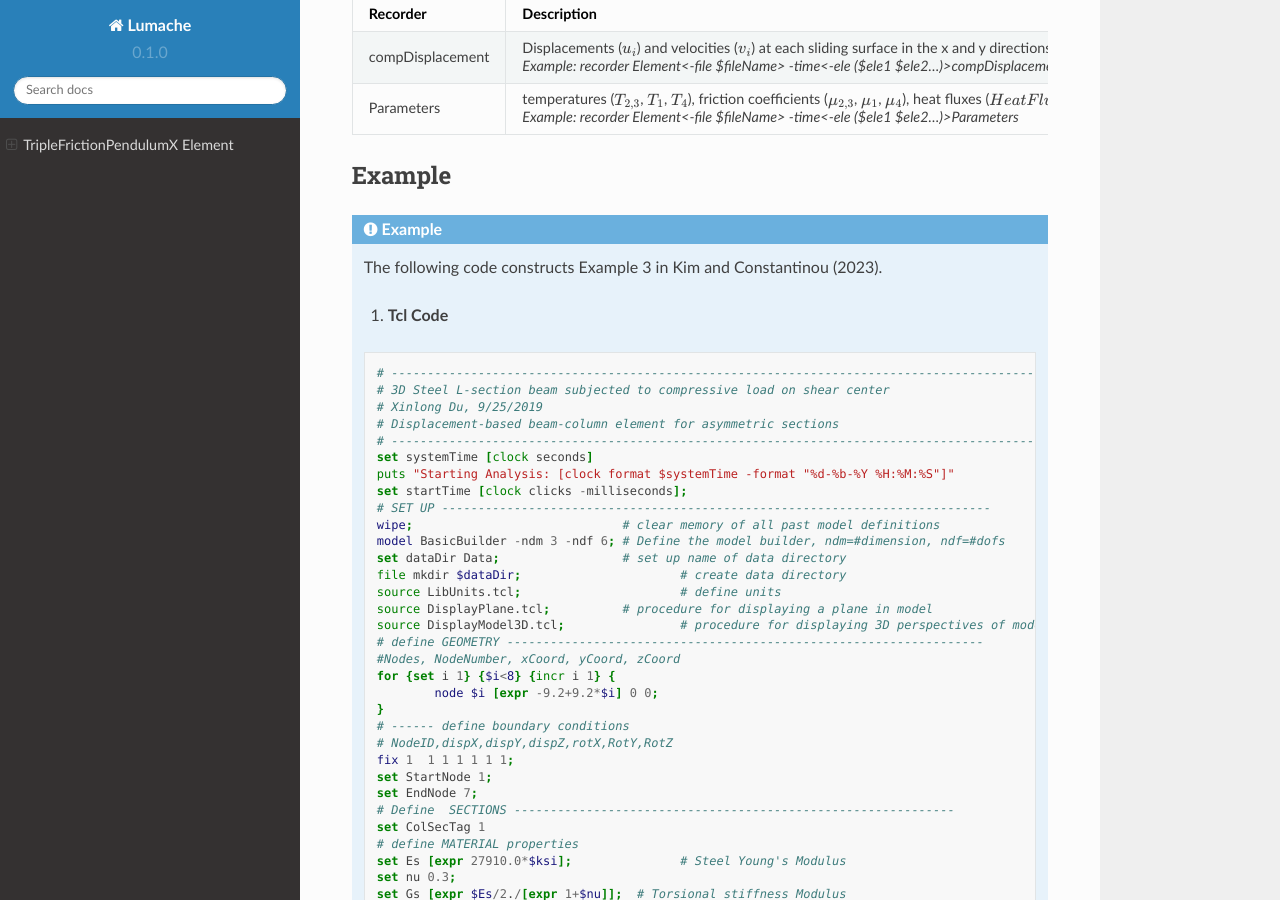
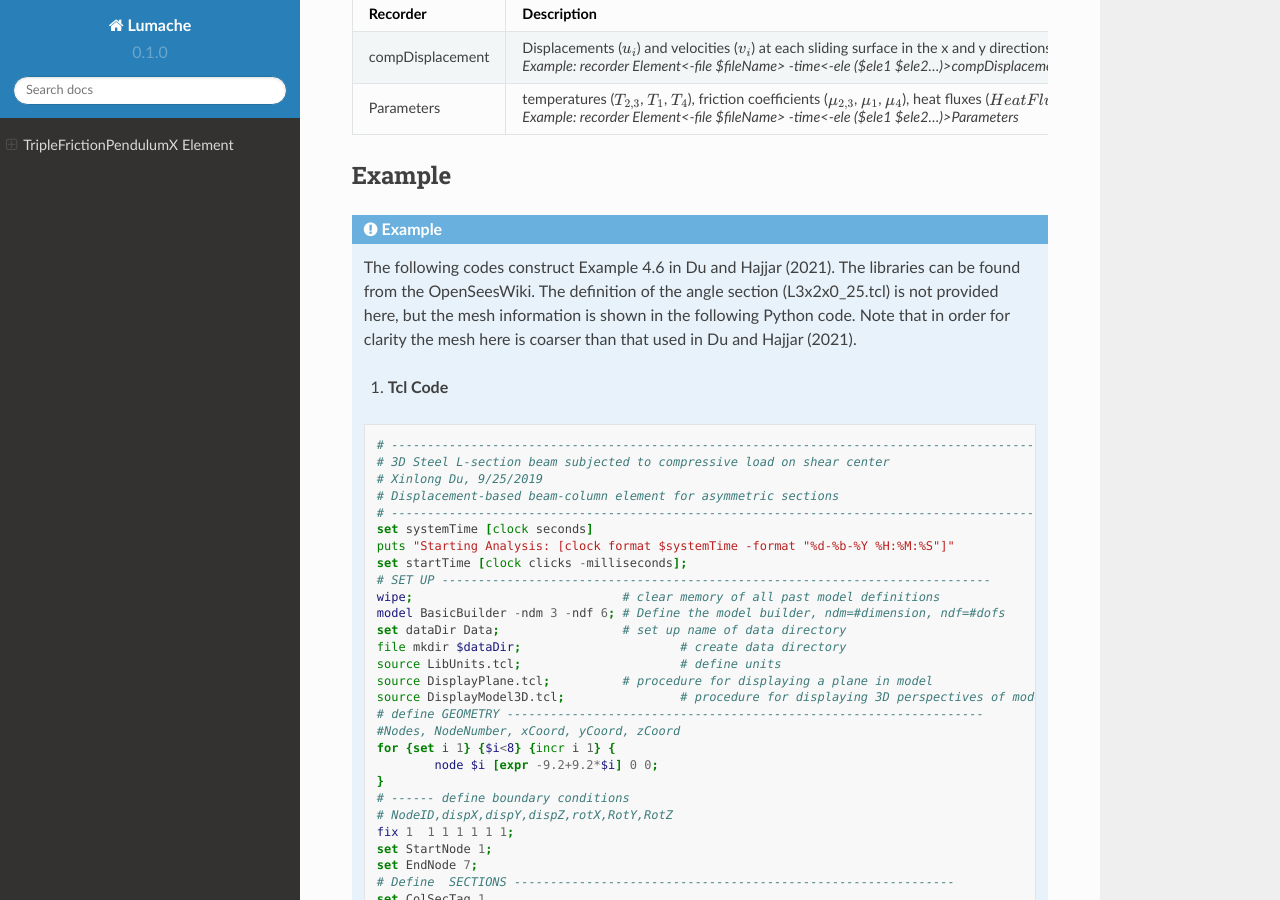
Before and after one commit to shocky0424/rtd-tutorial, a Sphinx documentation site: the page built from docs/source/index.rst, in a window 1280 px wide and 900 px high, scrolled down 3988 px. Built offline with Sphinx 7.4.7 and the Read the Docs theme 2.0.0, drawn with Linux system fonts in a browser that asks for light colours.

Commit message:
Update index.rst

```diff
--- a/docs/source/index.rst
+++ b/docs/source/index.rst
@@ -134,7 +134,7 @@ Example
 
 .. admonition:: Example
 
-   The following code constructs Example 3 in Kim and Constantinou (2023).
+   The following codes construct Example 4.6 in Du and Hajjar (2021). The libraries can be found from the OpenSeesWiki. The definition of the angle section (L3x2x0_25.tcl) is not provided here, but the mesh information is shown in the following Python code. Note that in order for clarity the mesh here is coarser than that used in Du and Hajjar (2021).
 
    1. **Tcl Code**
 
```
